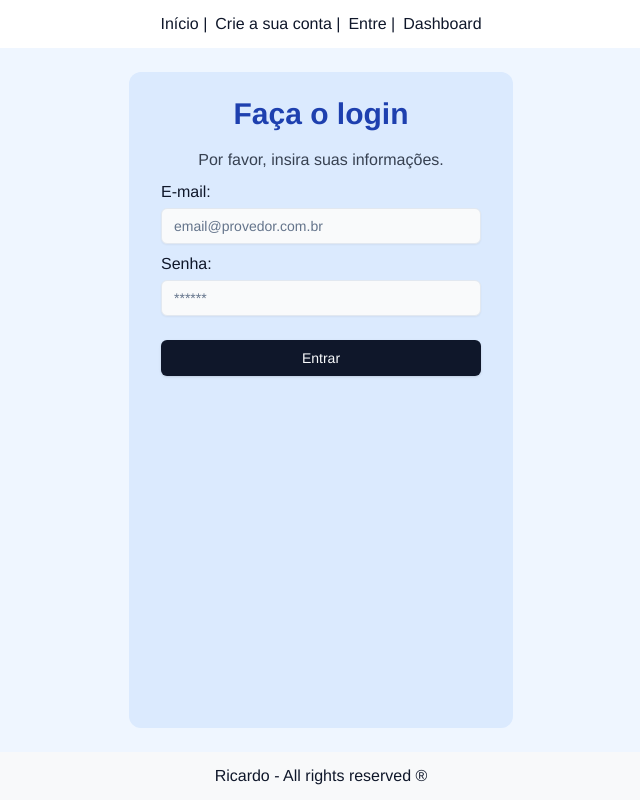
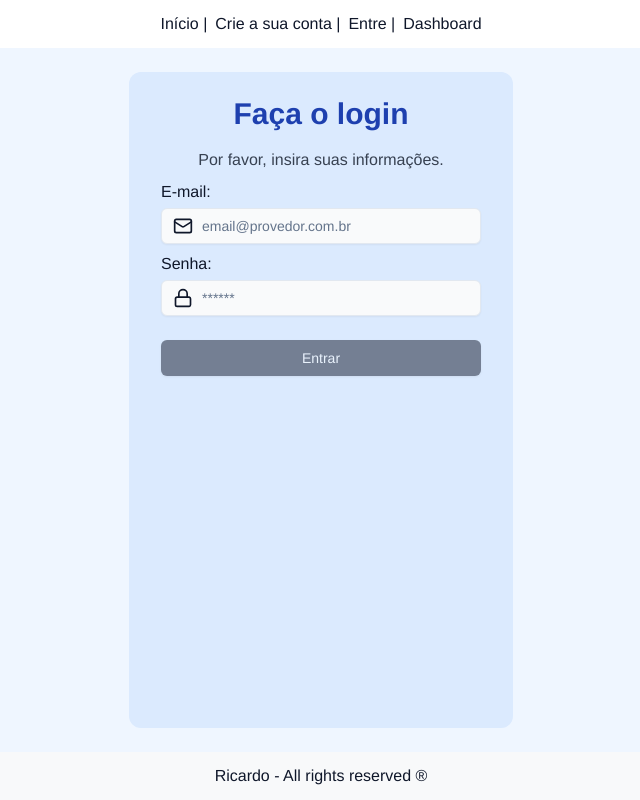
Before and after one commit to Naneshoru/React-basic-login, a React (Create React App) app: page /login in a window 1280 px wide. Shown: the whole page, without its empty margins (319-959 px from the left). Built offline with nearby package versions, Linux system fonts and the light colour scheme.

Commit message:
feat: componente generico de input reestruturado, para receber a label, e ícone fazendo o ajuste automático de layout com padding + botão desabilitado caso senha seja menor que 6 caracteres

```diff
--- a/src/components/ui/input.tsx
+++ b/src/components/ui/input.tsx
@@ -1,18 +1,32 @@
 import * as React from "react";
 import { cn } from "lib/utils";
 
-const Input = React.forwardRef<HTMLInputElement, React.ComponentProps<"input">>(
-  ({ className, type, ...props }, ref) => {
+export interface InputProps extends React.ComponentProps<"input"> {
+  label?: string;
+  children?: React.ReactNode;
+  icon?: React.ReactNode;
+}
+
+const Input = React.forwardRef<HTMLInputElement, InputProps>(
+  ({ className, type, label, icon, children, ...props }, ref) => {
     return (
+      <label className='flex flex-col gap-1'>
+        {label}
+        <div className="input-container">
+          {icon}
           <input
             type={type}
             className={cn(
-          "flex h-9 w-full rounded-md border border-input bg-transparent px-3 py-1 text-base shadow-sm transition-colors file:border-0 file:bg-transparent file:text-sm file:font-medium file:text-foreground placeholder:text-muted-foreground focus-visible:outline-none focus-visible:ring-1 focus-visible:ring-ring disabled:cursor-not-allowed disabled:opacity-50 md:text-sm",
-          className
+              `flex h-9 w-full rounded-md border border-input bg-transparent px-3 py-1 text-base shadow-sm transition-colors file:border-0 file:bg-transparent file:text-sm file:font-medium file:text-foreground placeholder:text-muted-foreground focus-visible:outline-none focus-visible:ring-1 focus-visible:ring-ring disabled:cursor-not-allowed disabled:opacity-50 md:text-sm`,
+              className,
+              icon ? 'pl-10' : ''
             )}
             ref={ref}
             {...props}
           />
+          {children}
+        </div>
+      </label>
     );
   }
 );
--- a/src/pages/login.tsx
+++ b/src/pages/login.tsx
@@ -1,7 +1,9 @@
 import AccountContext from 'contexts/account-context';
 import { Button } from 'components/ui/button';
+import React, { FormEvent, useContext, useState } from 'react';
+import PasswordInput from '../components/ui/input-password';
 import { Input } from 'components/ui/input';
-import React, { FormEvent, useContext, useState } from 'react';
+import { Mail } from 'lucide-react';
 
 export default function Login() {
   const { login } = useContext(AccountContext)
@@ -35,17 +37,31 @@ export default function Login() {
           </p>
 
           <form action="" className='flex flex-col gap-2 p-2' onSubmit={handleSubmit}>
-            <label className='flex flex-col gap-1'>
-              E-mail:
-              <Input type="email" name="email" placeholder="email@provedor.com.br" value={credentials.email} onChange={handleChange} className='bg-gray-50' autoComplete="email" />
-            </label>
+            <Input
+              type="email"
+              name="email"
+              placeholder="email@provedor.com.br"
+              value={credentials.email}
+              onChange={handleChange} className='bg-gray-50'
+              autoComplete="email"
+              label="E-mail:"
+              icon={<Mail size={20} />}
+            />
+            <PasswordInput
+              type="password"
+              name="password"
+              placeholder='******'
+              value={credentials.password}
+              onChange={handleChange} className='bg-gray-50'
+              label="Senha:"
+            />
 
-            <label className='flex flex-col gap-1'>
-              Senha:
-              <Input type="password" name="password" placeholder='******' value={credentials.password} onChange={handleChange} className='bg-gray-50' />
-            </label>
-
-            <Button className='mt-4'>Entrar</Button>
+            <Button
+              className='mt-4'
+              disabled={credentials.password.length <= 6}
+            >
+              Entrar
+            </Button>
           </form>
         </div>
       </div>
```
Lines whose indentation alone changed are shown as unchanged.
